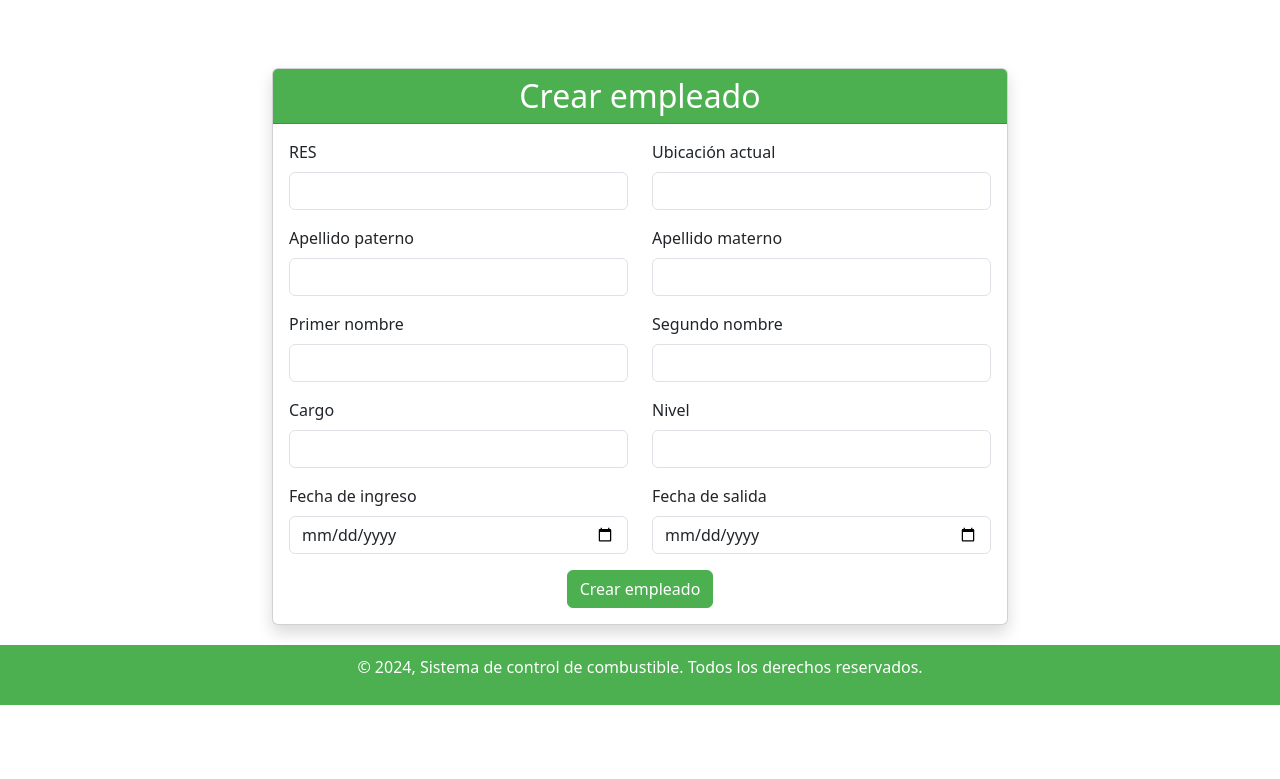
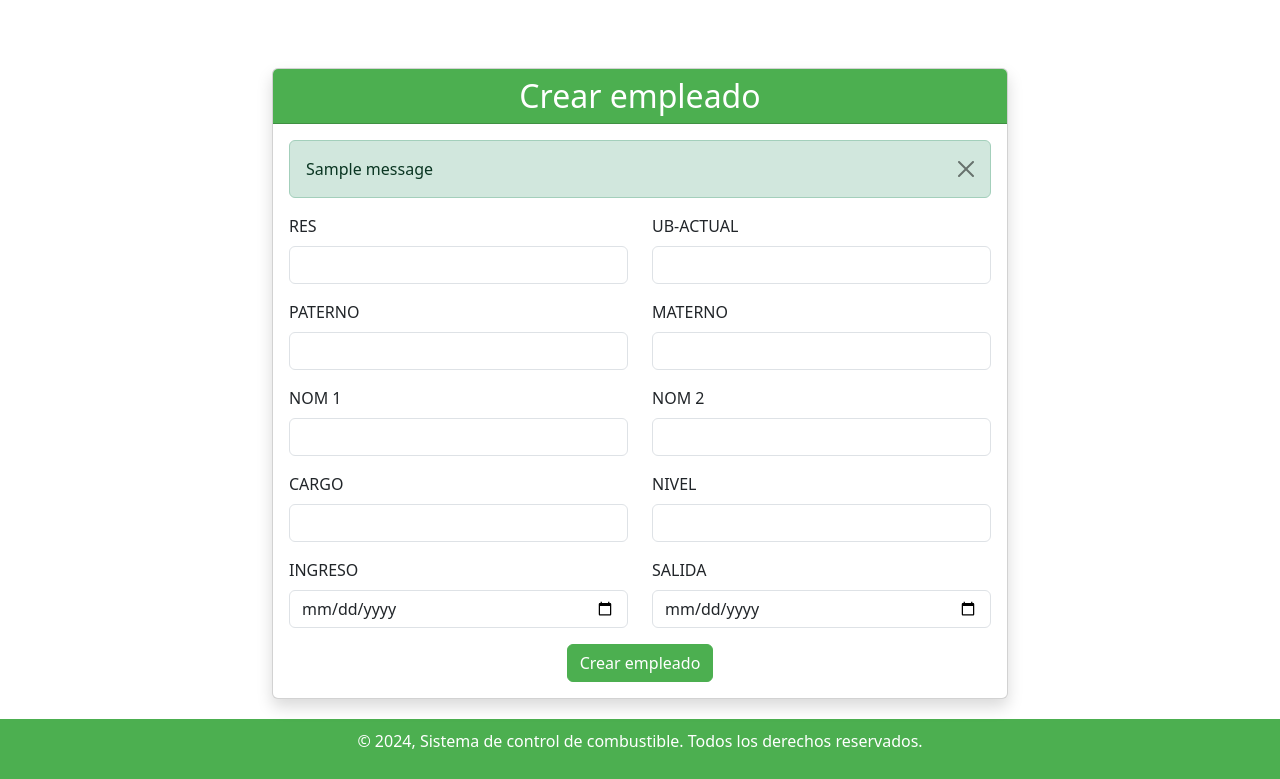
Before and after one commit to LorenzoFerreyra/control_combustible_app, a Django app: page /crear_empleado/ in a window 1280 px wide. Shown: the part 76-855 px from the top of the page. Before the commit the page ends 781 px from the top, so only its background shows below. Run offline with Django 5.2, Linux system fonts and the light colour scheme; tables that the repository leaves empty hold one stand-in row (values such as "Sample post"); one stand-in notice (Sample message) is shown; some libraries are stand-ins or nearby versions.

Commit message:
Changes in forms

```diff
--- a/control_app/forms.py
+++ b/control_app/forms.py
@@ -1,22 +1,38 @@
 from django import forms
 from .models import Empleado, Equipo, Ruta, Actividad
+from django.utils.translation import gettext_lazy as _
 
-class EmpleadoForm(forms.ModelForm):
+
+FORM_FIELD_REQUIRED_MESSAGE = _("Este campo es obligatorio.")
+
+class CustomForm(forms.ModelForm):
+    def __init__(self, *args, **kwargs):
+        super().__init__(*args, **kwargs)
+        for field_name, field in self.fields.items():
+            if isinstance(field, (forms.CharField, forms.DateField)):
+                field.error_messages['required'] = FORM_FIELD_REQUIRED_MESSAGE
+
+
+class EmpleadoForm(CustomForm):
     class Meta:
         model = Empleado
-        fields = '__all__'
+        fields = ['res', 'ub_actual', 'paterno', 'materno', 'nom1', 'nom2', 'cargo', 'nivel', 'ingreso', 'salida']
+        widgets = {
+            'ingreso': forms.DateInput(attrs={'type': 'date'}),
+            'salida': forms.DateInput(attrs={'type': 'date'}),
+        }
 
-class EquipoForm(forms.ModelForm):
+class EquipoForm(CustomForm):
     class Meta:
         model = Equipo
         fields = '__all__'
 
-class RutaForm(forms.ModelForm):
+class RutaForm(CustomForm):
     class Meta:
         model = Ruta
         fields = '__all__'
 
-class ActividadForm(forms.ModelForm):
+class ActividadForm(CustomForm):
     class Meta:
         model = Actividad
         fields = '__all__'
--- a/control_app/templates/crear_empleado.html
+++ b/control_app/templates/crear_empleado.html
@@ -10,60 +10,37 @@
                     <h2 class="mb-0">Crear empleado</h2>
                 </div>
                 <div class="card-body">
+                    {% if messages %}
+                        {% for message in messages %}
+                            <div class="alert alert-{{ message.tags }} alert-dismissible fade show" role="alert">
+                                {{ message }}
+                                <button type="button" class="btn-close" data-bs-dismiss="alert" aria-label="Close"></button>
+                            </div>
+                        {% endfor %}
+                    {% endif %}
                     <form method="post">
                         {% csrf_token %}
-                        <div class="row">
-
+                        {% for field in form %}
+                            {% if forloop.counter0|divisibleby:2 %}
+                                <div class="row">
+                            {% endif %}
                             <div class="col-md-6 mb-3">
-                                <label for="id_res" class="form-label">RES</label>
-                                <input type="text" id="id_res" name="res" class="form-control">
+                                <label for="{{ field.id_for_label }}" class="form-label">{{ field.label }}</label>
+                                {% if field.name in 'ingreso,salida' %}
+                                    <input type="{{ field.field.widget.input_type }}" id="{{ field.id_for_label }}" name="{{ field.name }}" class="form-control" {% if field.value %}value="{{ field.value|date:'Y-m-d' }}"{% endif %}>
+                                {% else %}
+                                    <input type="{{ field.field.widget.input_type }}" id="{{ field.id_for_label }}" name="{{ field.name }}" class="form-control" {% if field.value %}value="{{ field.value }}"{% endif %}>
+                                {% endif %}
+                                {% if field.errors %}
+                                    <div class="text-danger">
+                                        {{ field.errors.as_text }}
+                                    </div>
+                                {% endif %}
                             </div>
-                            <div class="col-md-6 mb-3">
-                                <label for="id_ub_actual" class="form-label">Ubicación actual</label>
-                                <input type="text" id="id_ub_actual" name="ub_actual" class="form-control">
-                            </div>
-                        </div>
-
-                        <div class="row">
-                            <div class="col-md-6 mb-3">
-                                <label for="id_paterno" class="form-label">Apellido paterno</label>
-                                <input type="text" id="id_paterno" name="paterno" class="form-control">
-                            </div>
-                            <div class="col-md-6 mb-3">
-                                <label for="id_materno" class="form-label">Apellido materno</label>
-                                <input type="text" id="id_materno" name="materno" class="form-control">
-                            </div>
-                        </div>
-                        <div class="row">
-                            <div class="col-md-6 mb-3">
-                                <label for="id_nom1" class="form-label">Primer nombre</label>
-                                <input type="text" id="id_nom1" name="nom1" class="form-control">
-                            </div>
-                            <div class="col-md-6 mb-3">
-                                <label for="id_nom2" class="form-label">Segundo nombre</label>
-                                <input type="text" id="id_nom2" name="nom2" class="form-control">
-                            </div>
-                        </div>
-                        <div class="row">
-                            <div class="col-md-6 mb-3">
-                                <label for="id_cargo" class="form-label">Cargo</label>
-                                <input type="text" id="id_cargo" name="cargo" class="form-control">
-                            </div>
-                            <div class="col-md-6 mb-3">
-                                <label for="id_nivel" class="form-label">Nivel</label>
-                                <input type="text" id="id_nivel" name="nivel" class="form-control">
-                            </div>
-                        </div>
-                        <div class="row">
-                            <div class="col-md-6 mb-3">
-                                <label for="id_ingreso" class="form-label">Fecha de ingreso</label>
-                                <input type="date" id="id_ingreso" name="ingreso" class="form-control">
-                            </div>
-                            <div class="col-md-6 mb-3">
-                                <label for="id_salida" class="form-label">Fecha de salida</label>
-                                <input type="date" id="id_salida" name="salida" class="form-control">
-                            </div>
-                        </div>
+                            {% if forloop.counter|divisibleby:2 or forloop.last %}
+                                </div>
+                            {% endif %}
+                        {% endfor %}
                         <div class="text-center">
                             <button type="submit" class="btn btn-custom">Crear empleado</button>
                         </div>
--- a/control_app/views.py
+++ b/control_app/views.py
@@ -52,7 +52,8 @@ def crear_empleado(request):
         form = EmpleadoForm(request.POST)
         if form.is_valid():
             form.save()
-            return redirect('lista_personal')
+            messages.success(request, 'Empleado creado exitosamente.')
+            return redirect('crear_empleado')
     else:
         form = EmpleadoForm()
     return render(request, 'crear_empleado.html', {'form': form})
```
